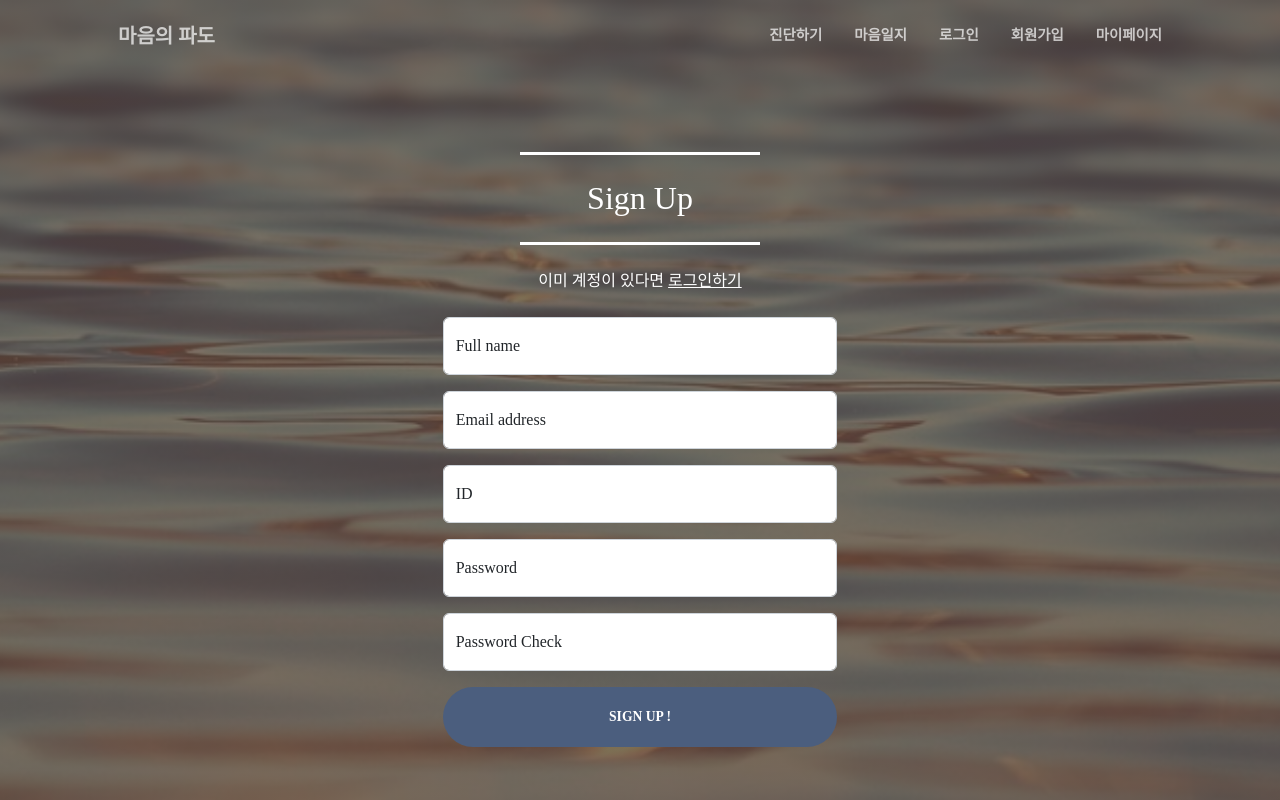
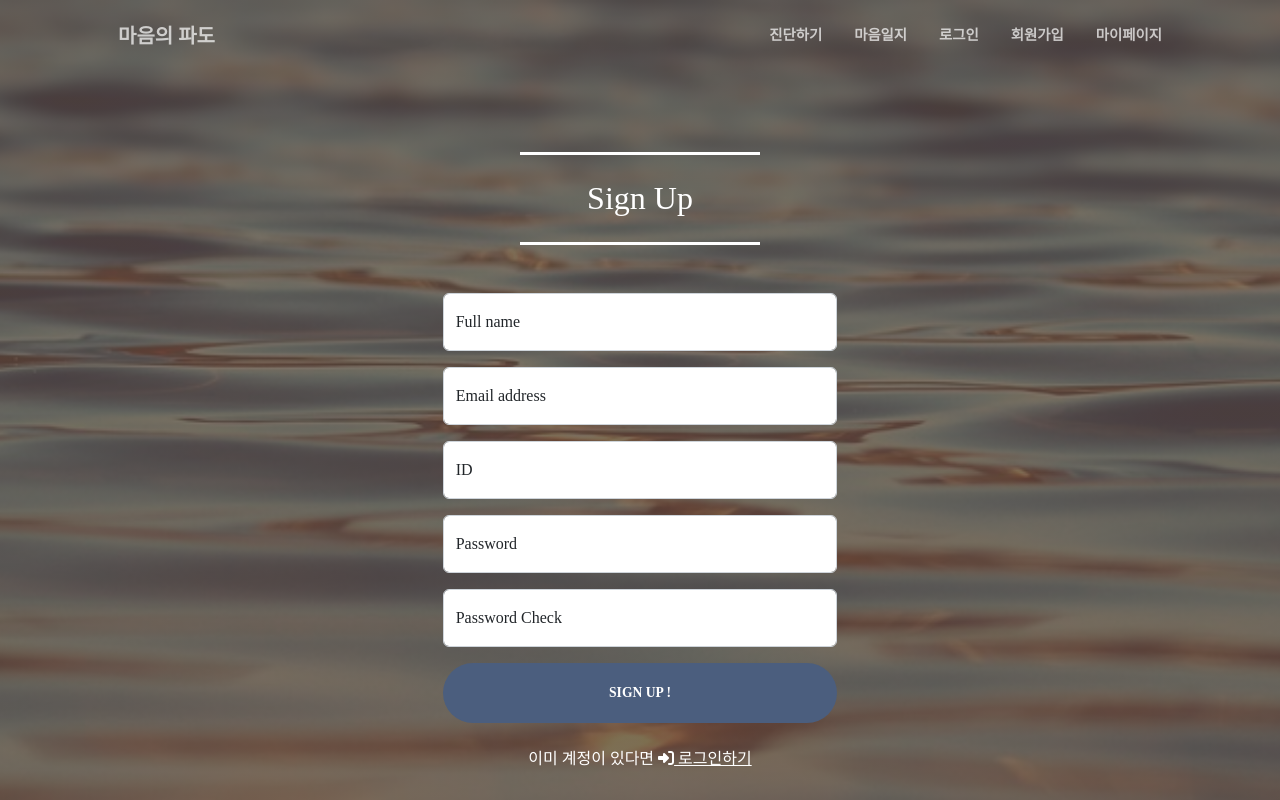
Before and after one commit to C2hazelnut/hotsix_mindwave, a React (Create React App) app: page /signup in a window 1280 px wide. Shown: the top 800 px of the page. Built offline with nearby package versions, Linux system fonts and the light colour scheme; a web font is replaced by a local one.

Commit message:
signup UI 일부수정

```diff
--- a/src/components/SignUp.jsx
+++ b/src/components/SignUp.jsx
@@ -32,14 +32,7 @@ const SignUp = () => {
         <hr className="sign-divider-light" />
         <h2 className="text-center mt-0 text-white">Sign Up</h2>
         <hr className="sign-divider-light" />
-        <div className="text-center text-white">
-          이미 계정이 있다면&nbsp;
-          <Link className="text-center text-white" to="/signin">
-            로그인하기
-          </Link>
-        </div>
         <br />
-
         <div className="row gx-4 gx-lg-5 justify-content-center mb-5">
           <div className="col-lg-4">
             <form id="signup" onSubmit={handlePasswordFormSubmit}>
@@ -159,6 +152,17 @@ const SignUp = () => {
                   Sign Up !
                 </button>
               </div>
+              <br/>
+              <div className="text-center text-white">
+                이미 계정이 있다면&nbsp;
+                <Link className="text-center text-white" to="/signin">
+                <i
+                  className="fa-solid fa-right-to-bracket"
+                  style={{ color: "#ffffff" }}
+                ></i>
+                  &nbsp;로그인하기
+                </Link>
+              </div>
             </form>
           </div>
         </div>
```
